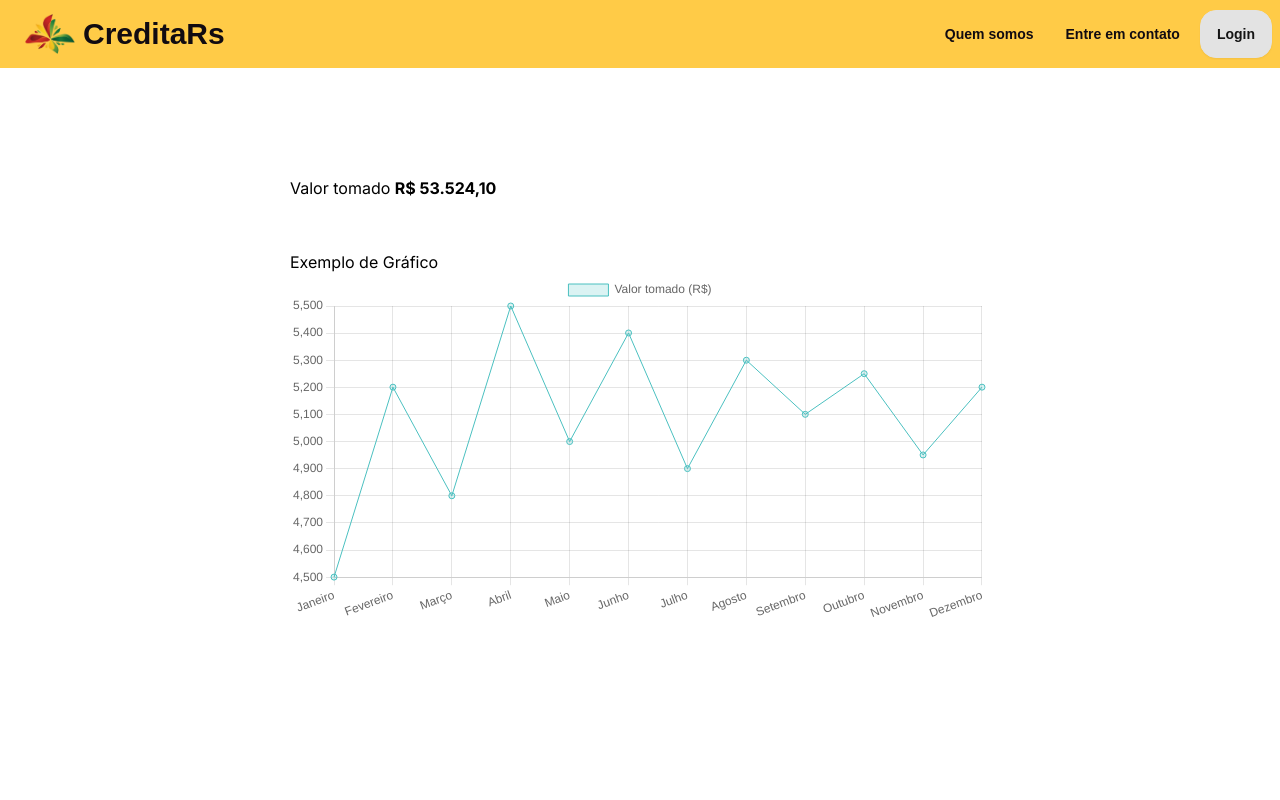
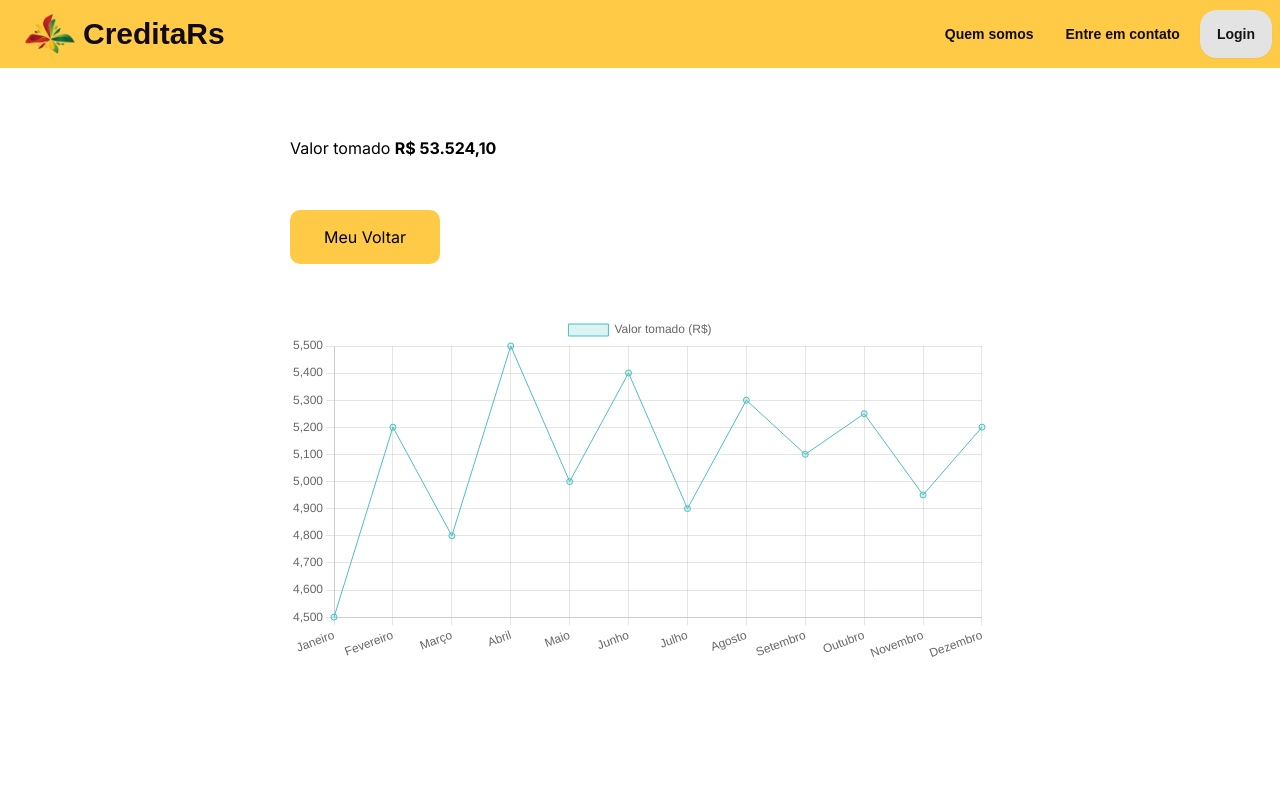
Before and after one commit to Giovani-SantAna-Pedroso/Hackathon-rumo-a-nasa, a Next.js app: page /meuPerfil in a window 1280 px wide. Shown: the top 800 px of the page. Built offline with nearby package versions, Linux system fonts and the light colour scheme; a web font is replaced by a local one.

Commit message:
modificação da area do cliente

```diff
--- a/src/app/CreditosDisponiveis/page.jsx
+++ b/src/app/CreditosDisponiveis/page.jsx
@@ -17,11 +17,7 @@ function CreditosDisponiveis() {
 
 
 
-    const handlerselection = (e)=>{
 
-        const  valorclicado = e.target
-        console.log(valorclicado)
-    }
 
     const handlerPerfil = async () => {
         setIsLoading(true);
--- a/src/app/components/dataDash/Dash.jsx
+++ b/src/app/components/dataDash/Dash.jsx
@@ -44,7 +44,7 @@ const data = {
 
 export const Dashdados = () => (
   <div className="dashboard-container">
-    <h2>Exemplo de Gráfico</h2>
+
     <Line data={data} />
   </div>
 );
--- a/src/app/meuPerfil/meuperfil.css
+++ b/src/app/meuPerfil/meuperfil.css
@@ -3,6 +3,7 @@
     display: flex;
     justify-content: center;
     align-items: center;
+    flex-direction: column;
 }
 
 .valor-tomado{
@@ -10,3 +11,11 @@
     flex-direction: column;
    gap: 50px;
 }
+.back-page{
+    padding: 15px;
+    background-color: #FFCB47;
+    width: 150px;
+    text-align: center;
+    border-radius: 10px;
+    cursor: pointer;
+}
--- a/src/app/meuPerfil/page.jsx
+++ b/src/app/meuPerfil/page.jsx
@@ -1,17 +1,39 @@
 'use client';
 
-import React from 'react';
+
 import { BsDatabaseDash } from "react-icons/bs";
 import { Dashdados } from './../components/dataDash/Dash';
 import './meuperfil.css';
 
+import { useState } from "react";
+import { useRouter } from 'next/navigation';
+
+
 const MeuPerfil = () => {
+  const router = useRouter();
+  const [isLoading, setIsLoading] = useState(false);
+
+  const backpage = async () => {
+    setIsLoading(true);
+    try {
+        // Simular chamada à API de login
+        await new Promise((resolve) => setTimeout(resolve, 3000));
+        router.push('CreditosDisponiveis');
+    } catch (error) {
+        console.error('Login failed:', error);
+    } finally {
+        setIsLoading(false);
+    }
+  };
   return (
     <div className="meuPerfil-atual">
       <div className="valor-tomado">
         <h1>Valor tomado <strong> R$ 53.524,10</strong></h1>
+        <p className='back-page' onClick={backpage}>    {isLoading ? "loading...":"Meu Voltar"}</p>
         <Dashdados />
       </div>
+
+
     </div>
   );
 };
```
